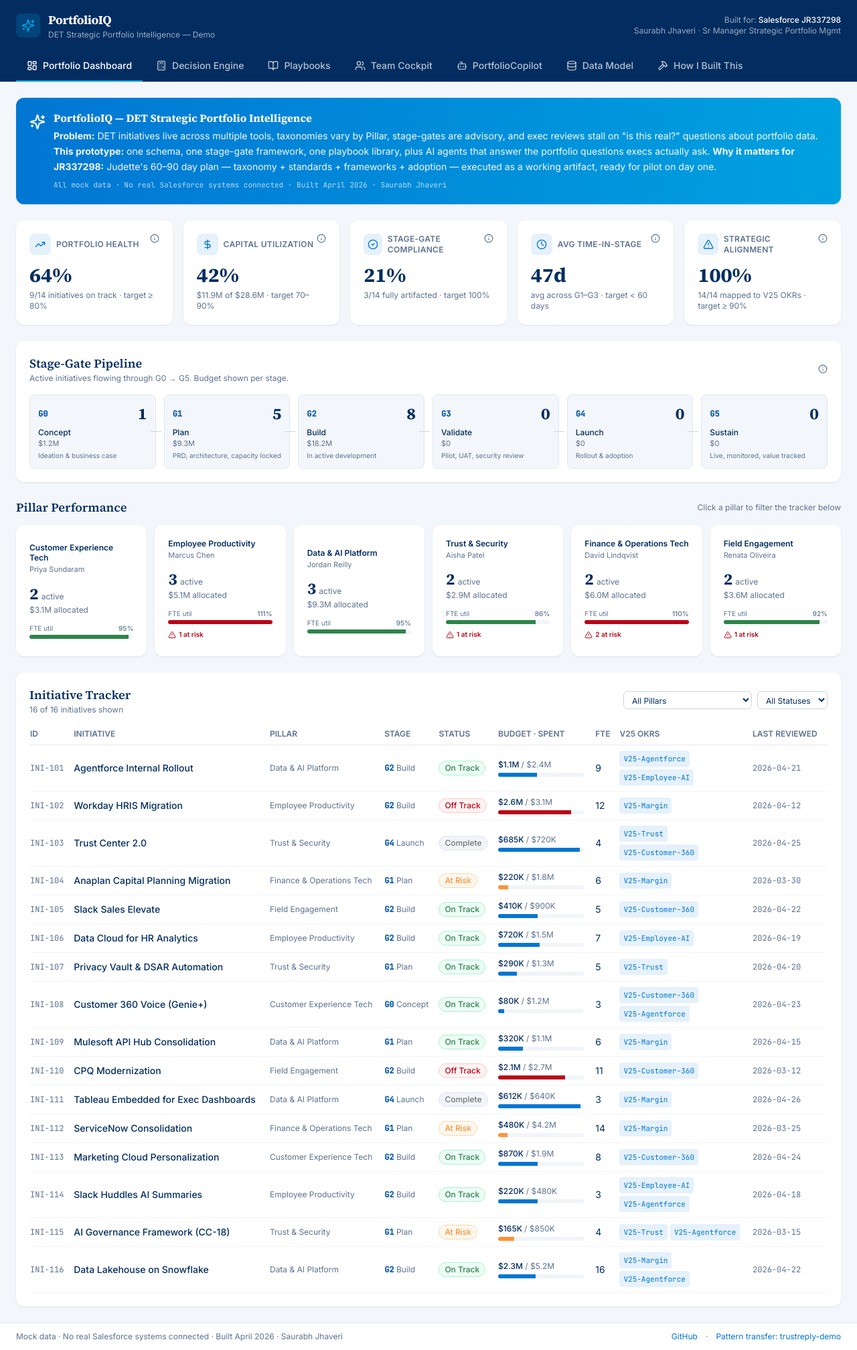
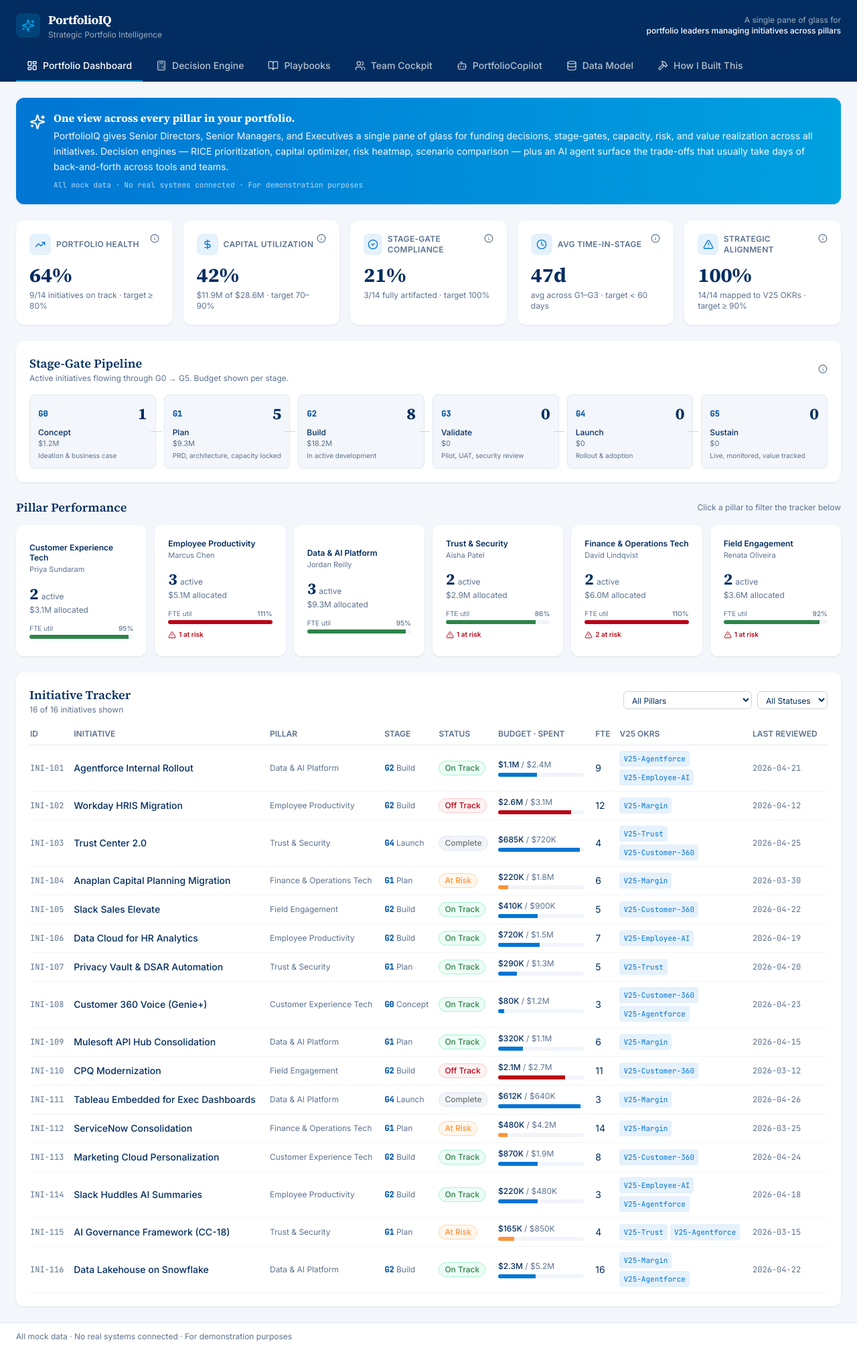
Before and after one commit to saurabhj1986/portfolioiq-demo, a React (Vite) app: page / in a window 1280 px wide. Shown: the top 2016 px of the page at 67% size. Built offline with nearby package versions, Linux system fonts and the light colour scheme.

Commit message:
Reframe demo context for exec audience: drop personal attribution and JD references; focus on single-pane-of-glass value prop

```diff
--- a/src/App.jsx
+++ b/src/App.jsx
@@ -32,12 +32,12 @@ export default function App() {
             </div>
             <div>
               <h1 className="text-lg font-serif font-bold tracking-tight">PortfolioIQ</h1>
-              <p className="text-xs text-white/60">DET Strategic Portfolio Intelligence — Demo</p>
+              <p className="text-xs text-white/60">Strategic Portfolio Intelligence</p>
             </div>
           </div>
           <div className="text-right">
-            <p className="text-xs text-white/60">Built for: <span className="text-white font-medium">Salesforce JR337298</span></p>
-            <p className="text-xs text-white/60">Saurabh Jhaveri · Sr Manager Strategic Portfolio Mgmt</p>
+            <p className="text-xs text-white/60">A single pane of glass for</p>
+            <p className="text-xs text-white font-medium">portfolio leaders managing initiatives across pillars</p>
           </div>
         </div>
         <nav className="max-w-[1400px] mx-auto px-6 flex gap-1">
@@ -72,12 +72,7 @@ export default function App() {
       {/* Footer */}
       <footer className="border-t border-slate-200 bg-white">
         <div className="max-w-[1400px] mx-auto px-6 py-3 flex items-center justify-between text-xs text-sfmuted flex-wrap gap-2">
-          <span>Mock data · No real Salesforce systems connected · Built April 2026 · Saurabh Jhaveri</span>
-          <span className="flex items-center gap-3">
-            <a href="https://github.com/saurabhj1986/portfolioiq-demo" className="text-sfblue hover:underline" target="_blank" rel="noreferrer">GitHub</a>
-            <span>·</span>
-            <a href="https://trustreply-demo.vercel.app" className="text-sfblue hover:underline" target="_blank" rel="noreferrer">Pattern transfer: trustreply-demo</a>
-          </span>
+          <span>All mock data · No real systems connected · For demonstration purposes</span>
         </div>
       </footer>
     </div>
--- a/src/components/Dashboard.jsx
+++ b/src/components/Dashboard.jsx
@@ -100,16 +100,16 @@ export default function Dashboard() {
 
   return (
     <div className="space-y-6">
-      {/* Demo intro card — what to read aloud or let the interviewer skim */}
+      {/* Demo intro card — exec-facing value prop */}
       <section className="card bg-gradient-to-r from-sfblue to-sflight text-white">
         <div className="flex items-start gap-3">
           <Sparkles className="w-6 h-6 flex-shrink-0 mt-1" />
           <div className="flex-1">
-            <h2 className="text-base font-serif font-bold leading-tight">PortfolioIQ — DET Strategic Portfolio Intelligence</h2>
+            <h2 className="text-base font-serif font-bold leading-tight">One view across every pillar in your portfolio.</h2>
             <p className="text-sm text-white/95 mt-1.5 leading-relaxed">
-              <strong>Problem:</strong> DET initiatives live across multiple tools, taxonomies vary by Pillar, stage-gates are advisory, and exec reviews stall on "is this real?" questions about portfolio data. <strong>This prototype:</strong> one schema, one stage-gate framework, one playbook library, plus AI agents that answer the portfolio questions execs actually ask. <strong>Why it matters for JR337298:</strong> Judette's 60–90 day plan — taxonomy + standards + frameworks + adoption — executed as a working artifact, ready for pilot on day one.
+              PortfolioIQ gives Senior Directors, Senior Managers, and Executives a single pane of glass for funding decisions, stage-gates, capacity, risk, and value realization across all initiatives. Decision engines — RICE prioritization, capital optimizer, risk heatmap, scenario comparison — plus an AI agent surface the trade-offs that usually take days of back-and-forth across tools and teams.
             </p>
-            <div className="text-[11px] text-white/70 mt-2 font-mono">All mock data · No real Salesforce systems connected · Built April 2026 · Saurabh Jhaveri</div>
+            <div className="text-[11px] text-white/70 mt-2 font-mono">All mock data · No real systems connected · For demonstration purposes</div>
           </div>
         </div>
       </section>
```
